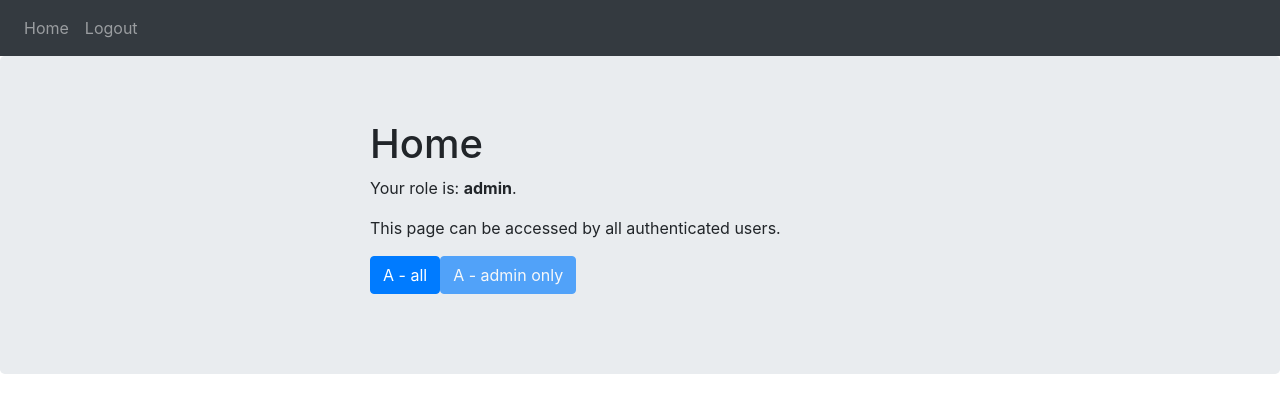
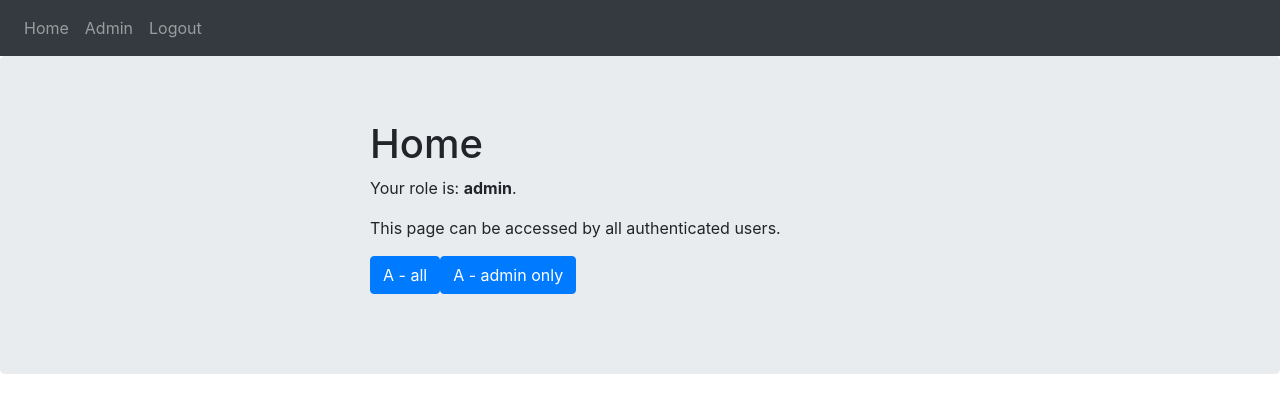
Before and after one commit to RomanDrevo/stratyfy-app, a Vue app in the folder client/: page / in a window 1280 px wide. Shown: the top 412 px of the page. Built offline with nearby package versions, Linux system fonts and the light colour scheme; sample sign-in values are in the browser's storage.

Commit message:
admin permissions setup

```diff
--- a/client/src/_helpers/role.js
+++ b/client/src/_helpers/role.js
@@ -1,4 +1,4 @@
-export const Role = {
-    Admin: 'Admin',
-    User: 'User'
+export const ROLE = {
+    admin: true,
+    user: true
 }
--- a/client/src/_services/authentication.service.js
+++ b/client/src/_services/authentication.service.js
@@ -9,7 +9,9 @@ export const currentUserSubject = new BehaviorSubject(JSON.parse(localStorage.ge
 
 
 export const getCurrentUser = () => {
-  return localStorage.getItem('currentUser');
+  const user =  localStorage.getItem('currentUser');
+  console.log("CURR USER:", JSON.parse(user));
+  return JSON.parse(user)
 
 }
 
--- a/client/src/app/App.vue
+++ b/client/src/app/App.vue
@@ -21,7 +21,7 @@
 
 <script>
 import { authenticationService } from '@/_services';
-import { router, Role } from '@/_helpers';
+import { router, ROLE } from '@/_helpers';
 
 export default {
     name: 'app',
@@ -31,9 +31,9 @@ export default {
         };
     },
     computed: {
-        isAdmin () {
-            return this.currentUser && this.currentUser.role === Role.Admin;
-        }
+      isAdmin () {
+        return this.currentUser && this.currentUser.user.isAdmin === ROLE.admin;
+      }
     },
     created () {
         authenticationService.currentUser.subscribe(x => this.currentUser = x);
--- a/client/src/home/HomePage.vue
+++ b/client/src/home/HomePage.vue
@@ -19,12 +19,12 @@
 
 <script>
 import { userService, authenticationService } from '@/_services';
-import {Role} from "../_helpers/role";
+import {ROLE} from "../_helpers/role";
 
 export default {
     data () {
         return {
-            currentUser: authenticationService.currentUserValue,
+            currentUser: authenticationService.getCurrentUser(),
             userFromApi: null,
           interval: null
         };
@@ -39,7 +39,7 @@ export default {
   },
   computed: {
     isAdmin () {
-      return this.currentUser && this.currentUser.role === Role.Admin;
+      return this.currentUser && this.currentUser.user.isAdmin === ROLE.admin;
     }
   },
 };
```
